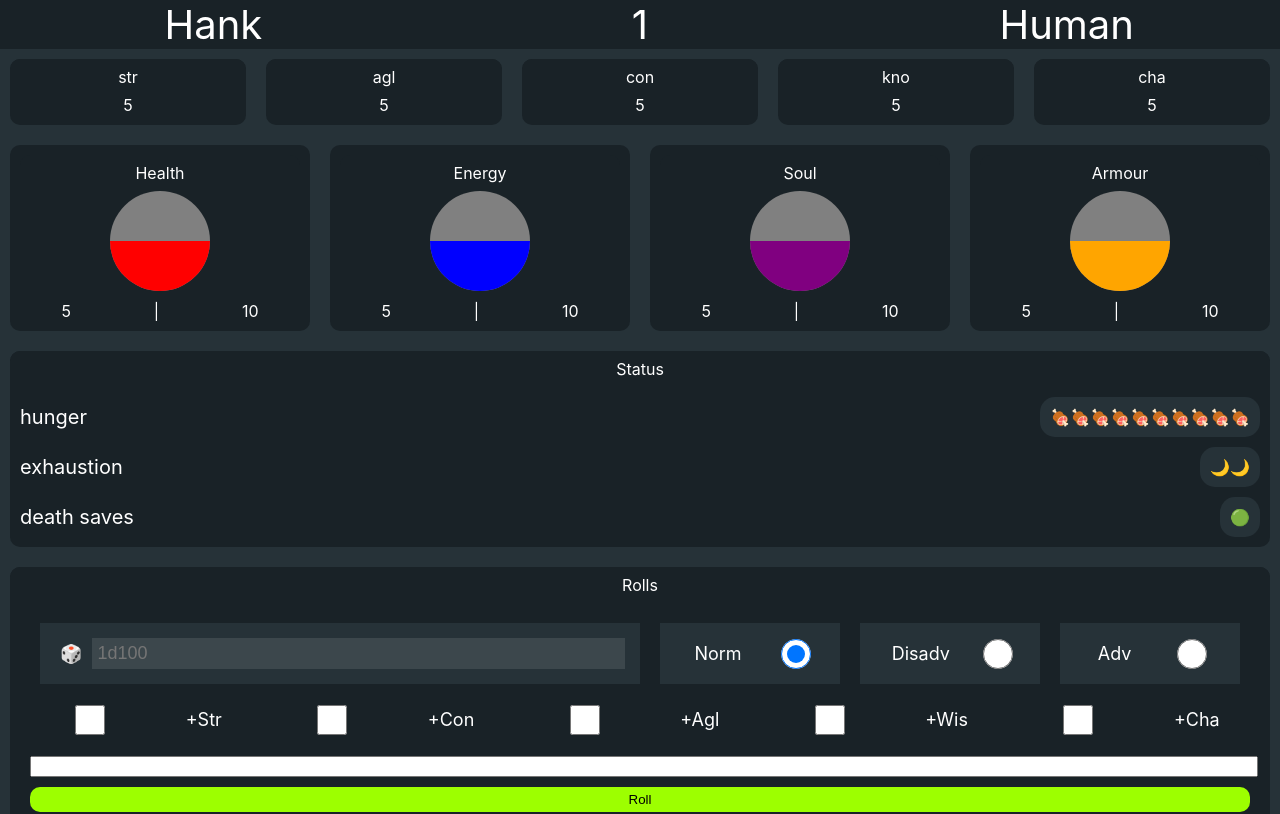
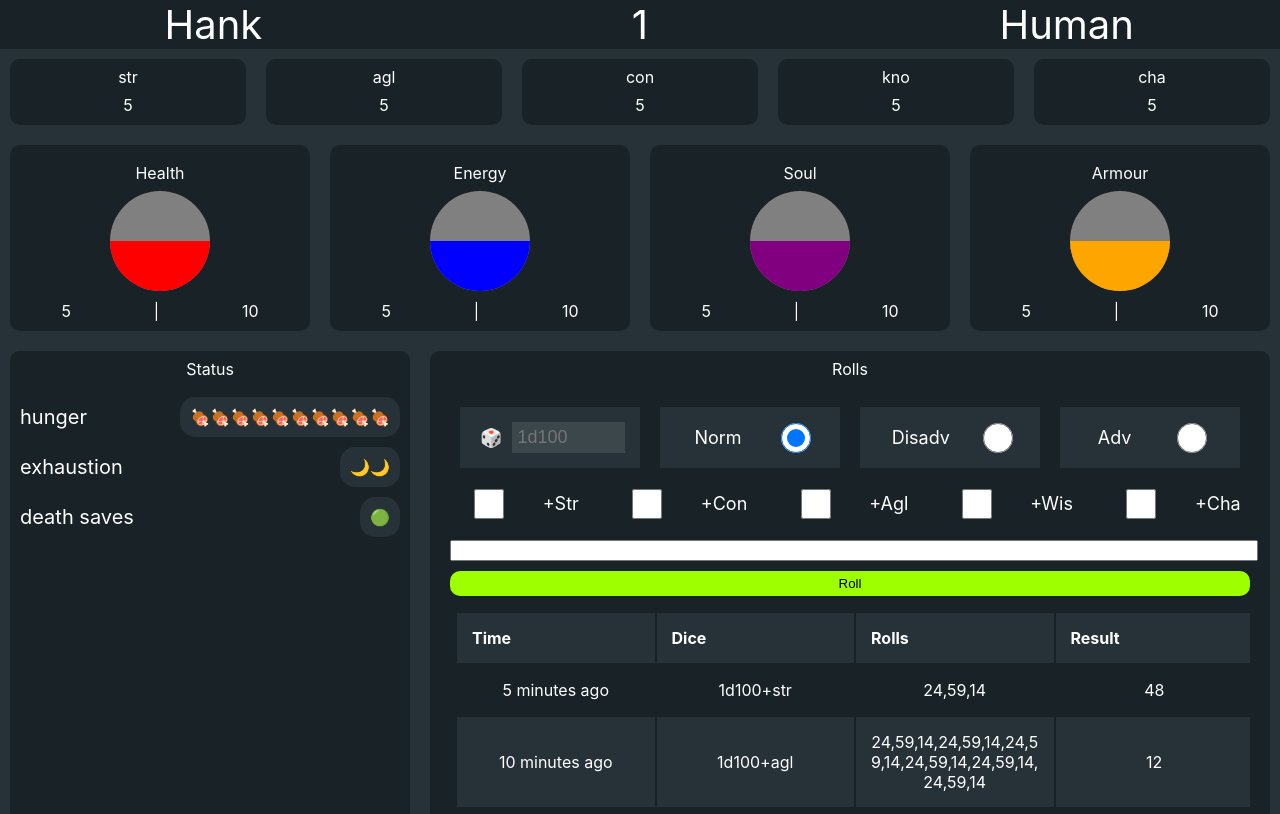
Before and after one commit to flashgnash/ordis-webui, a React (Create React App) app in the folder ordis-webui/: page / in a window 1280 px wide. Shown: the top 814 px of the page. Built offline with nearby package versions, Linux system fonts and the light colour scheme; the HTML template or start-up script is replaced by a standard one.

Commit message:
Rolls and status side by side

```diff
--- a/ordis-webui/src/App.tsx
+++ b/ordis-webui/src/App.tsx
@@ -60,6 +60,7 @@ function App() {
       </FlexRow>
 
       {/* Statuses (hunger, exhaustion, death saves) */}
+      <FlexRow>
         <StatusPanel>
           {Object.entries(statuses).map(([name, { value, symbol }]) => (
             <StatusRow key={name} name={name} value={value} symbol={symbol} />
@@ -67,7 +68,7 @@ function App() {
         </StatusPanel>
 
         <RollPanel/>
-
+      </FlexRow>
     </div >
   );
 }
```
Lines whose indentation alone changed are shown as unchanged.
